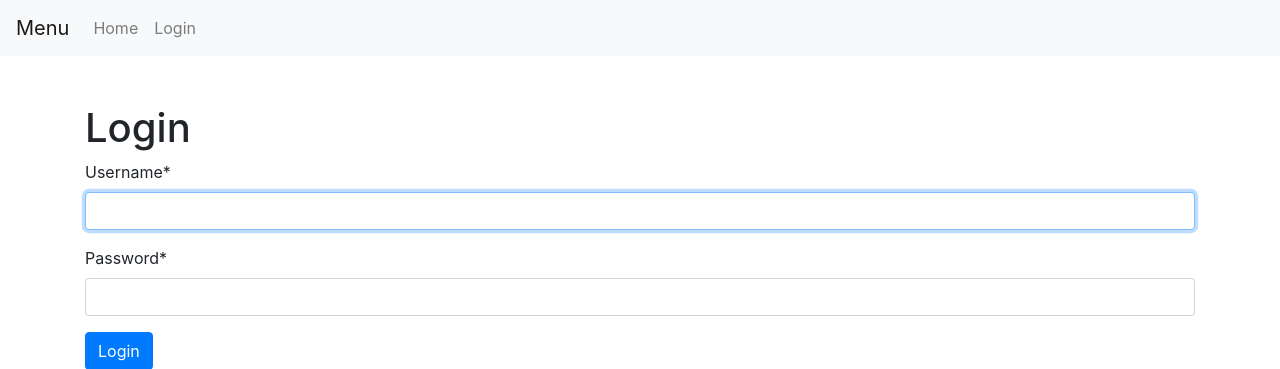
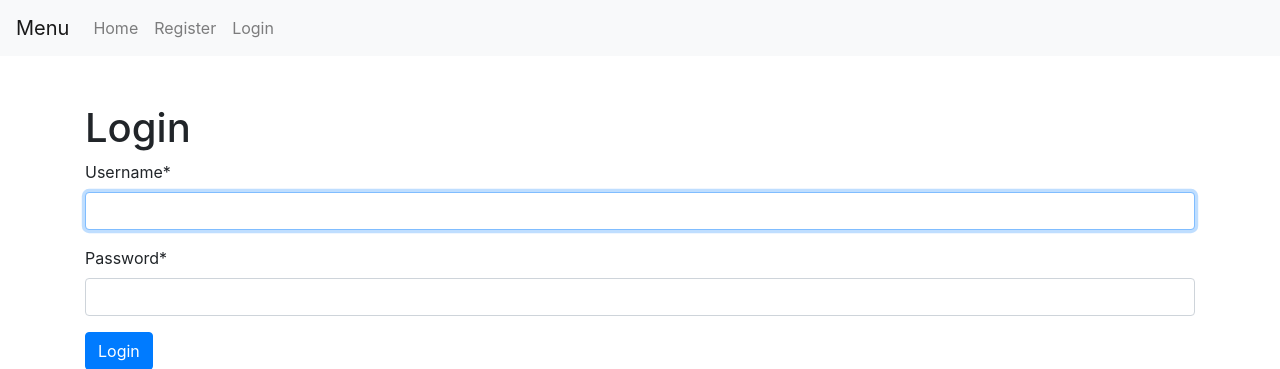
Before and after one commit to raphaelavergud/django_blog, a Django app: page /login in a window 1280 px wide. Shown: the top 369 px of the page. Run offline with Django 3.2, Linux system fonts and the light colour scheme; some libraries are stand-ins or nearby versions.

Commit message:
added register link to navbar

```diff
--- a/django_blog/blog/templates/blog/nav.html
+++ b/django_blog/blog/templates/blog/nav.html
@@ -23,6 +23,10 @@
             {% else %}
 
             <li class="nav-item">
+                <a class="nav-link" href="/register">Register</a>
+            </li>
+
+            <li class="nav-item">
                 <a class="nav-link" href="/login">Login</a>
             </li>
 
--- a/django_blog/blog/views.py
+++ b/django_blog/blog/views.py
@@ -66,7 +66,7 @@ def logout_request(request):
 	messages.info(request, "You have successfully logged out.")
 	return redirect("/")
 
-# cross site request forgery protection
+# cross site request forgery protection exemption to allow this
 @csrf_exempt
 def update(request):
     # this is for the pythonanywhere webhook from github
```
